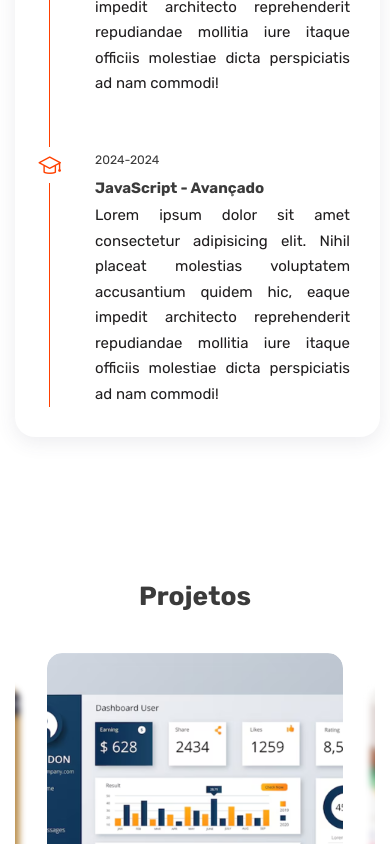
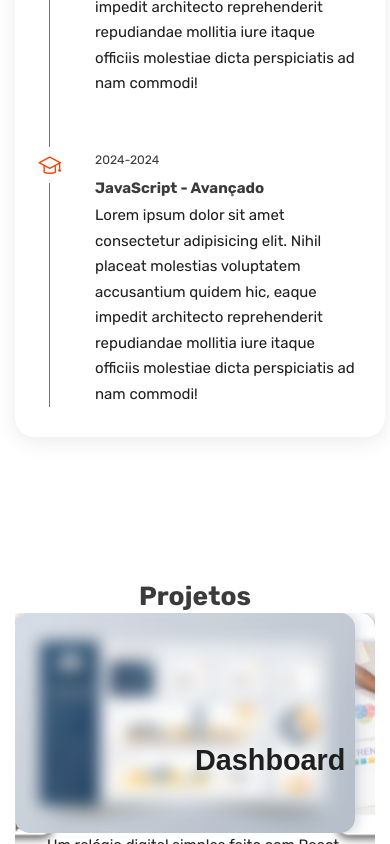
Before and after one commit to ismaelvieira12/Portifolio, a React (Vite) app: page / in a window 390 px wide. Shown: the part 3632-4476 px from the top of the page. Built offline with nearby package versions, Linux system fonts and the light colour scheme; a web font is replaced by a local one.

Commit message:
Criando um efeito para o carrossel

```diff
--- a/src/components/portifolio/portifolio.css
+++ b/src/components/portifolio/portifolio.css
@@ -20,7 +20,7 @@
 
   .title {
     position: absolute;
-    color: #ffffff;
+    color: #201f1f;
     z-index: 2;
     font-family: "Crushed", sans-serif;
     font-size: 1.8rem;
@@ -96,116 +96,41 @@
 /* Adicionando o style para mobile */
 
 @media (max-width: 768px) {
-
-  .timeline{
-    margin-right: 5px;
-
-    .timeline_text{
-      text-align: justify;
+  @keyframes fadeInUp {
+    from {
+      opacity: 0;
+      transform: translateY(20px) scale(0.95);
+    }
+    to {
+      opacity: 1;
+      transform: translateY(0) scale(1);
     }
   }
 
-  .cards {
-    margin: 2.5rem auto;
-    height: 100%;
-    box-shadow: none;
-    background-color: #fff;
-    width: 80%;
-    .title {
-      font-size: 1.5rem;
-    }
-    .slider-item-container {
-      position: relative;
-      width: 100%;
-
-      &:hover::before {
-        content: "";
-        position: absolute;
-        top: 0;
-        left: 0;
-        width: 100%;
-        height: 100%;
-        background: rgba(63, 62, 62, 0.384);
-        border-radius: 15px;
-        border-bottom-left-radius: 1px;
-        border-bottom-right-radius: 1px;
-        z-index: 1;
-        backdrop-filter: blur(8px);
-        -webkit-backdrop-filter: blur(8px);
-        pointer-events: none;
-        animation: showOverlay 0.5s ease forwards;
-        animation-delay: 1s; /* 1 segundo após aparecer o slide */
-      }
-    }
-
-    .descrition {
-      font-size: 0.9rem;
-    }
-  }
-  .cards {
-    display: flex;
-    flex-direction: column;
-    align-items: center;
+  /* Efeito vidro automático no slide ativo */
+  .swiper-slide-active .cards .slider-item-container::before {
+    content: "";
+    position: absolute;
+    inset: 0;
+    background: rgba(255, 255, 255, 0.1);
+    backdrop-filter: blur(8px);
+    -webkit-backdrop-filter: blur(8px);
+    border-radius: 15px;
+    z-index: 1;
+    opacity: 0;
+    animation: fadeInUp 0.5s ease forwards;
+    animation-delay: 1s;
   }
 
-  .slider-item-container {
-    width: 100%;
+  /* Título com delay */
+  .swiper-slide-active .cards .title {
+    animation: fadeInUp 0.5s ease forwards;
+    animation-delay: 1s;
   }
 
-  .title {
-    display: block;
-    font-size: 1.2rem;
-    font-weight: bold;
-    margin: 0.5rem 0 0;
-    text-align: center;
+  /* Descrição com delay maior */
+  .swiper-slide-active .cards .descrition {
+    animation: fadeInUp 0.5s ease forwards;
+    animation-delay: 1.2s;
   }
-
-  .descrition {
-    display: block;
-    font-size: 0.9rem;
-    color: #555;
-    text-align: center;
-  }
-  .slider-item {
-    height: 300px;
-    width: 100%;
-    border-bottom-left-radius: 1px;
-    border-bottom-right-radius: 1px;
-    &:hover {
-      scale: none !important;
-    }
-  }
-
-  .slider-controler{
-    display: flex;
-    justify-content: center;
-    align-items: center;
-    gap: 50px;
-
-  }
-  .slider-pagination {
-    display: flex;
-    justify-content: center;
-
-  }
-  .swiper-slide {
-    filter: blur(4px);
-    width: 370px !important; /* ou o tamanho da .slider-item */
-    margin-right: 0px !important; /* zera margem lateral, se existir */
-    margin-left: 0px !important; /* zera margem lateral, se existir */
-  }
-
-  .swiper-slide-active {
-    filter: none;
-  }
-  .slider-pagination .swiper-pagination-bullet {
-    background: #000000a0;
-    opacity: 0.6;
-  }
-
-  .slider-pagination .swiper-pagination-bullet-active {
-    opacity: 1;
-    background: #007bff82;
-  }
-
 }
```
